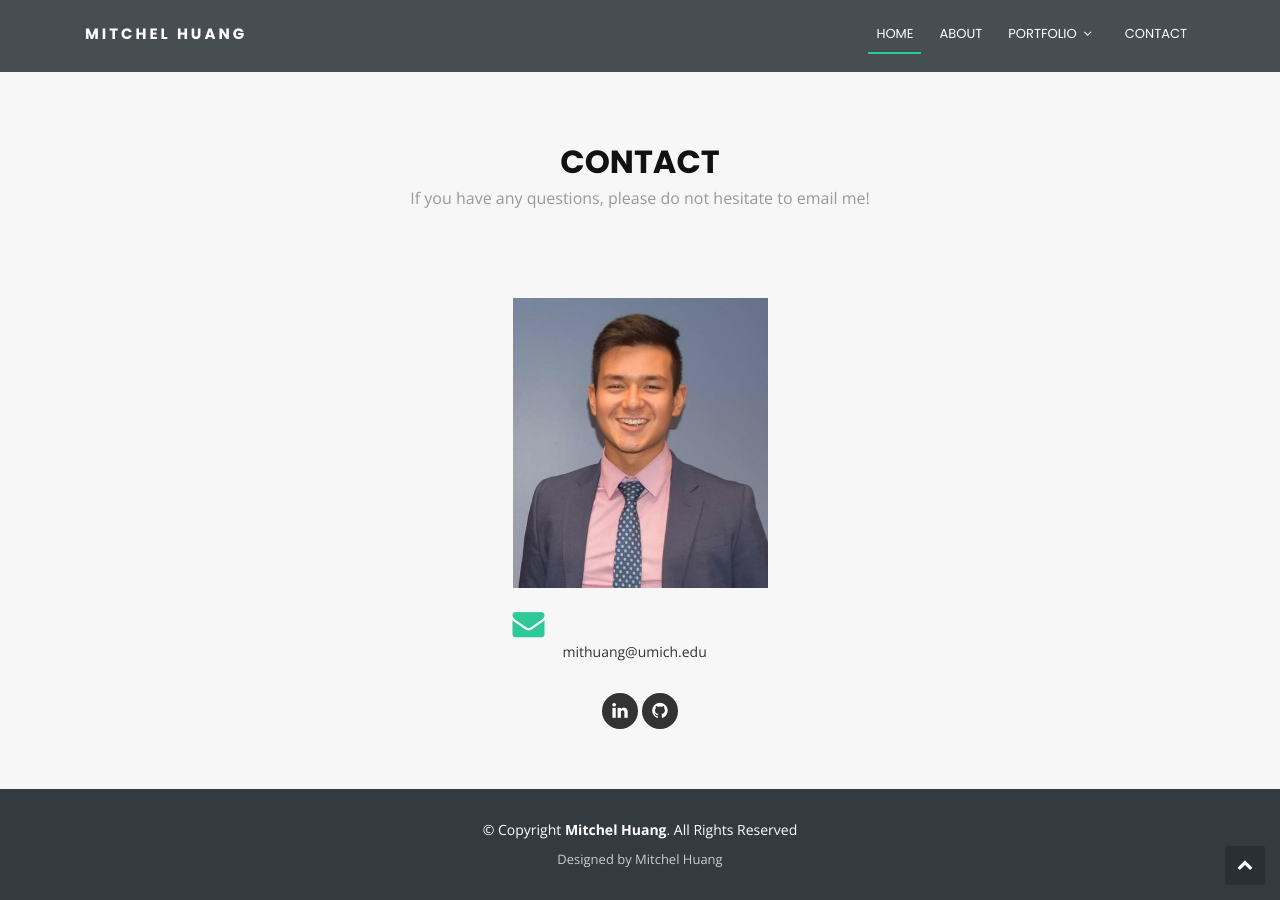
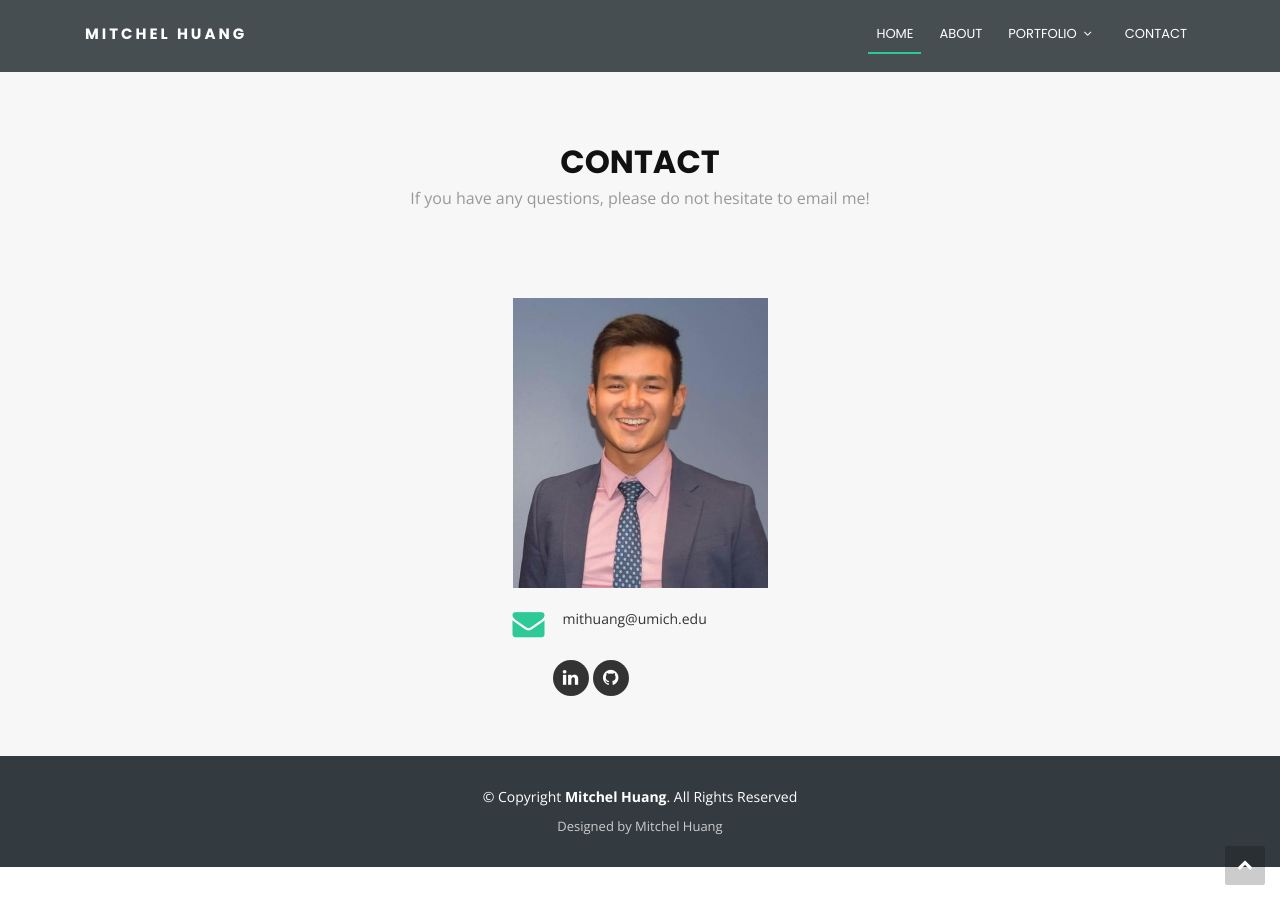
Before and after one commit to mithuang/mithuang.github.io, a Jekyll site: the page index.html, which Jekyll copies as it is, in a window 1280 px wide and 900 px high, scrolled down 3510 px. Built offline with Jekyll 4.4.1, drawn with Linux system fonts in a browser that asks for light colours.

Commit message:
contact formatting3

```diff
--- a/css/style.css
+++ b/css/style.css
@@ -929,7 +929,7 @@ body.mobile-nav-active #mobile-nav-toggle {
 #contact .info i {
   font-size: 32px;
   color: #2dc997;
-  float: none;
+  float: left;
 }
 
 #contact .info p {
@@ -945,7 +945,7 @@ body.mobile-nav-active #mobile-nav-toggle {
 
 #contact .social-links {
   padding-bottom: 20px;
-  text-align: center;
+  padding-left: 40px;
 }
 
 #contact .social-links a {
```
